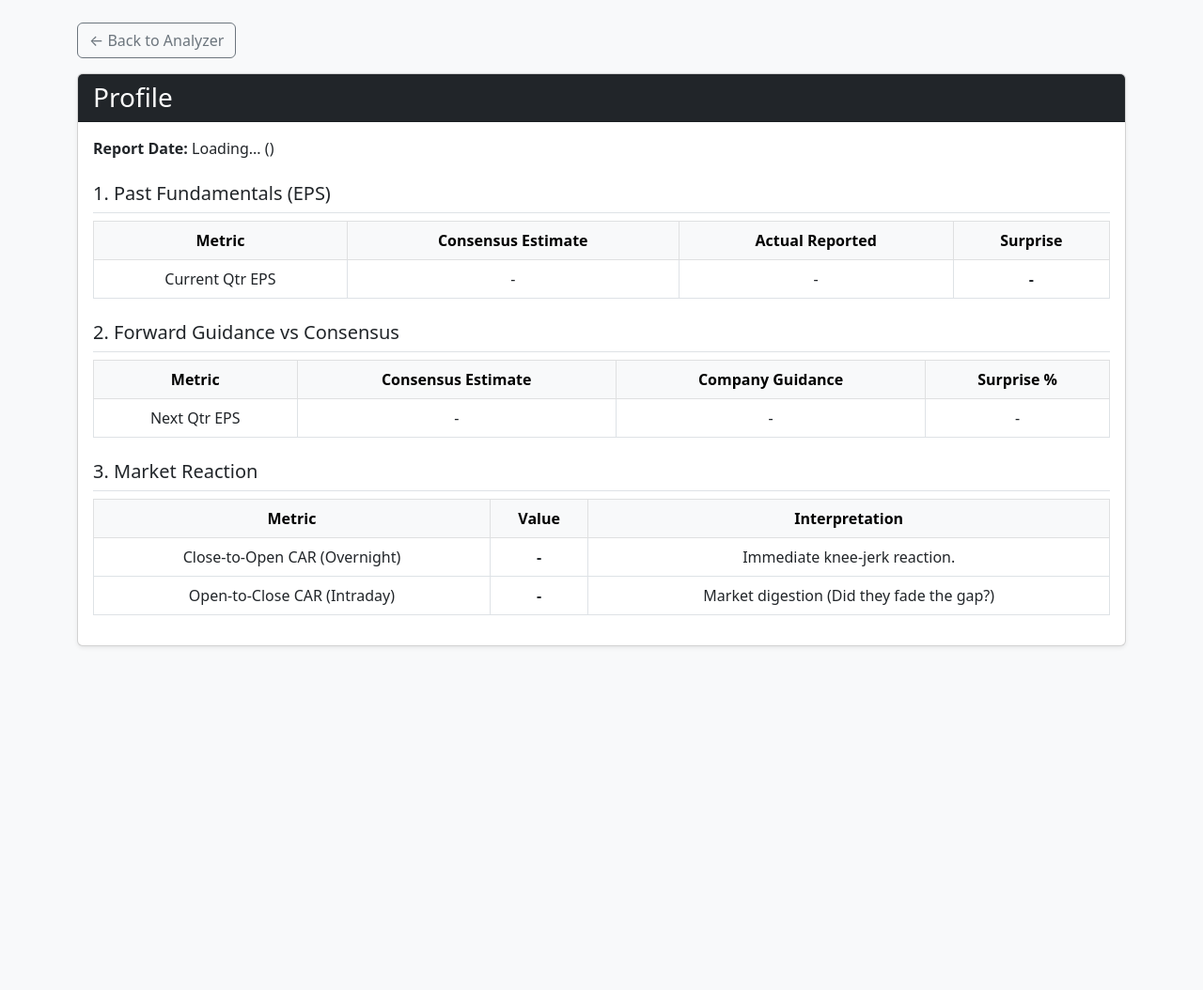
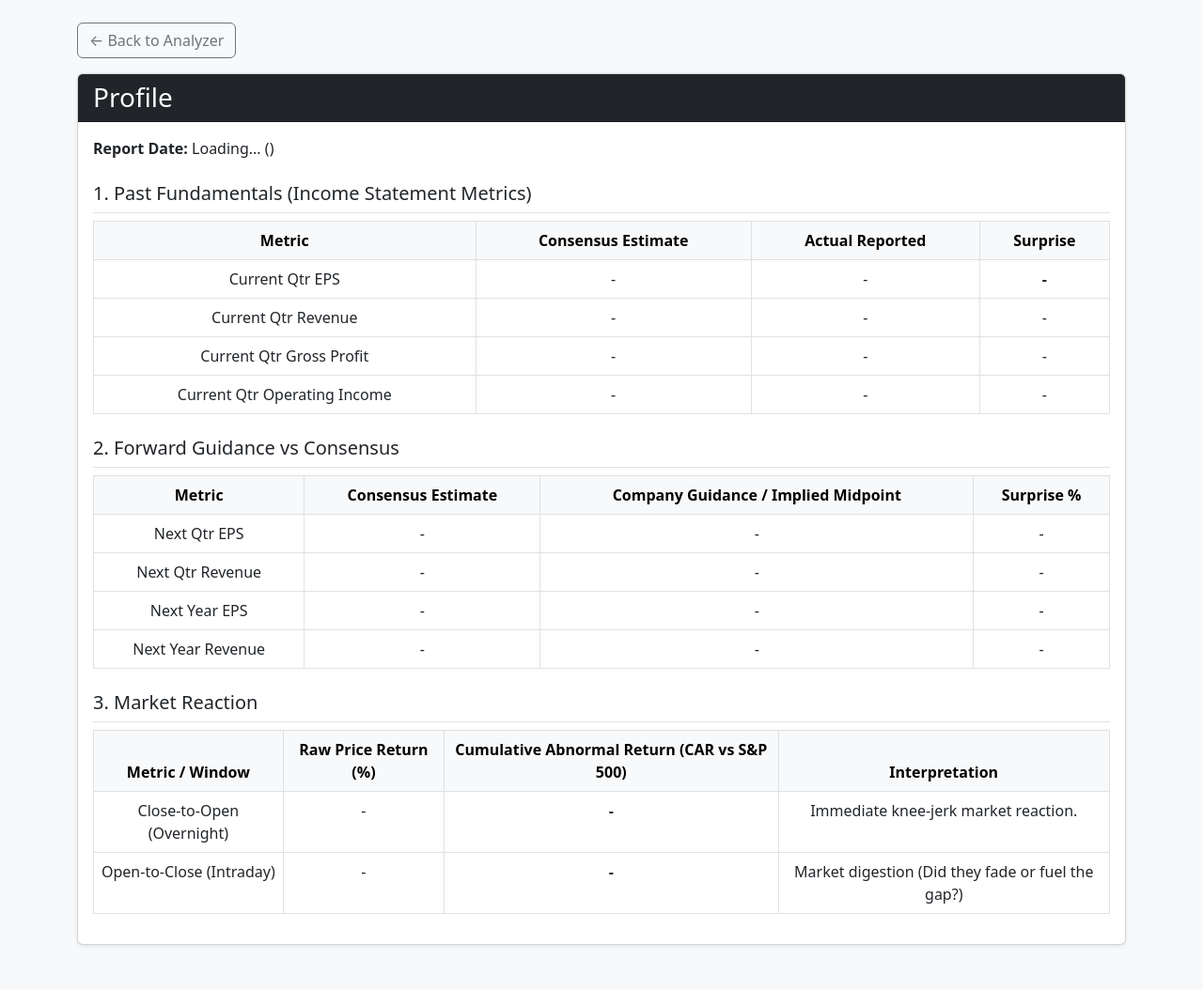
Before and after one commit to aaronlnl/EquityAnalyzer, a Flask app: template templates/ticker.html in a window 1280 px wide. Shown: the whole page at 94% size. Before the commit the page ends 689 px from the top, so only its background shows below. Run offline with Flask 3, Linux system fonts and the light colour scheme; the template is opened without the code that fills it, so the values that code supplies are empty; some libraries are stand-ins or nearby versions.

Commit message:
- Bug fix for main page - Included more details in profile page

```diff
--- a/templates/ticker.html
+++ b/templates/ticker.html
@@ -16,7 +16,7 @@
             <div class="card-body">
                 <p><strong>Report Date:</strong> <span id="report_date">Loading...</span> (<span id="timing"></span>)</p>
 
-                <h5 class="mt-4 border-bottom pb-2">1. Past Fundamentals (EPS)</h5>
+                <h5 class="mt-4 border-bottom pb-2">1. Past Fundamentals (Income Statement Metrics)</h5>
                 <table class="table table-bordered text-center">
                     <thead class="table-light">
                         <tr><th>Metric</th><th>Consensus Estimate</th><th>Actual Reported</th><th>Surprise</th></tr>
@@ -28,20 +28,56 @@
                             <td id="eps_actual">-</td>
                             <td id="eps_surprise" class="fw-bold">-</td>
                         </tr>
+                        <tr>
+                            <td>Current Qtr Revenue</td>
+                            <td>-</td>
+                            <td id="rev_actual">-</td>
+                            <td>-</td>
+                        </tr>
+                        <tr>
+                            <td>Current Qtr Gross Profit</td>
+                            <td>-</td>
+                            <td id="gross_profit_actual">-</td>
+                            <td>-</td>
+                        </tr>
+                        <tr>
+                            <td>Current Qtr Operating Income</td>
+                            <td>-</td>
+                            <td id="op_income_actual">-</td>
+                            <td>-</td>
+                        </tr>
                     </tbody>
                 </table>
 
                 <h5 class="mt-4 border-bottom pb-2">2. Forward Guidance vs Consensus</h5>
                 <table class="table table-bordered text-center">
                     <thead class="table-light">
-                        <tr><th>Metric</th><th>Consensus Estimate</th><th>Company Guidance</th><th>Surprise %</th></tr>
+                        <tr><th>Metric</th><th>Consensus Estimate</th><th>Company Guidance / Implied Midpoint</th><th>Surprise %</th></tr>
                     </thead>
                     <tbody>
                         <tr>
                             <td>Next Qtr EPS</td>
-                            <td id="guidance_eps_cons">-</td>
-                            <td id="guidance_eps_act">-</td>
-                            <td id="guidance_eps_surp">-</td>
+                            <td id="guidance_qtr_eps_cons">-</td>
+                            <td id="guidance_qtr_eps_act">-</td>
+                            <td id="guidance_qtr_eps_surp">-</td>
+                        </tr>
+                        <tr>
+                            <td>Next Qtr Revenue</td>
+                            <td id="guidance_qtr_rev_cons">-</td>
+                            <td id="guidance_qtr_rev_act">-</td>
+                            <td id="guidance_qtr_rev_surp">-</td>
+                        </tr>
+                        <tr>
+                            <td>Next Year EPS</td>
+                            <td id="guidance_year_eps_cons">-</td>
+                            <td id="guidance_year_eps_act">-</td>
+                            <td id="guidance_year_eps_surp">-</td>
+                        </tr>
+                        <tr>
+                            <td>Next Year Revenue</td>
+                            <td id="guidance_year_rev_cons">-</td>
+                            <td id="guidance_year_rev_act">-</td>
+                            <td id="guidance_year_rev_surp">-</td>
                         </tr>
                     </tbody>
                 </table>
@@ -49,18 +85,20 @@
                 <h5 class="mt-4 border-bottom pb-2">3. Market Reaction</h5>
                 <table class="table table-bordered text-center">
                     <thead class="table-light">
-                        <tr><th>Metric</th><th>Value</th><th>Interpretation</th></tr>
+                        <tr><th>Metric / Window</th><th>Raw Price Return (%)</th><th>Cumulative Abnormal Return (CAR vs S&P 500)</th><th>Interpretation</th></tr>
                     </thead>
                     <tbody>
                         <tr>
-                            <td>Close-to-Open CAR (Overnight)</td>
+                            <td>Close-to-Open (Overnight)</td>
+                            <td id="raw_overnight">-</td>
                             <td id="car_overnight" class="fw-bold">-</td>
-                            <td>Immediate knee-jerk reaction.</td>
+                            <td>Immediate knee-jerk market reaction.</td>
                         </tr>
                         <tr>
-                            <td>Open-to-Close CAR (Intraday)</td>
+                            <td>Open-to-Close (Intraday)</td>
+                            <td id="raw_intraday">-</td>
                             <td id="car_intraday" class="fw-bold">-</td>
-                            <td>Market digestion (Did they fade the gap?)</td>
+                            <td>Market digestion (Did they fade or fuel the gap?)</td>
                         </tr>
                     </tbody>
                 </table>
@@ -70,37 +108,71 @@
 
     <script>
         const symbol = "{{ symbol }}";
+
+        function populateGuidanceRow(prefix, dataObject) {
+            const consEl = document.getElementById(`${prefix}_cons`);
+            const actEl = document.getElementById(`${prefix}_act`);
+            const surpEl = document.getElementById(`${prefix}_surp`);
+
+            if (dataObject && dataObject.guidance !== undefined && dataObject.guidance !== null) {
+                if (consEl) consEl.innerText = typeof dataObject.consensus === 'number' ? dataObject.consensus.toLocaleString() : (dataObject.consensus || "-");
+                if (actEl) actEl.innerText = typeof dataObject.guidance === 'number' ? dataObject.guidance.toLocaleString() : dataObject.guidance;
+                if (surpEl) {
+                    surpEl.innerText = typeof dataObject.surprise_percent === 'number' ? dataObject.surprise_percent.toFixed(2) + '%' : "-";
+                }
+            } else {
+                if (consEl) consEl.innerText = "-";
+                if (actEl) actEl.innerText = "No Guidance Provided";
+                if (surpEl) surpEl.innerText = "-";
+            }
+        }
+
         fetch(`/api/ticker/${symbol}`)
             .then(response => response.json())
             .then(data => {
-                // Header
-                document.getElementById('report_date').innerText = data.report_date;
-                document.getElementById('timing').innerText = data.timing;
+                // Metadata
+                document.getElementById('report_date').innerText = data.report_date || "N/A";
+                document.getElementById('timing').innerText = data.timing || "N/A";
 
-                // EPS
-                if(data.eps_data) {
-                    document.getElementById('eps_est').innerText = data.eps_data.eps_est;
-                    document.getElementById('eps_actual').innerText = data.eps_data.eps_actual;
-                    document.getElementById('eps_surprise').innerText =
-                        `${data.eps_data.surprise_percent.toFixed(2)}% (SUE: ${data.eps_data.sue.toFixed(2)})`;
+                // 1. Past Fundamentals
+                if (data.eps_data) {
+                    document.getElementById('eps_est').innerText = (data.eps_data.eps_est !== undefined && data.eps_data.eps_est !== null) ? data.eps_data.eps_est : "-";
+                    document.getElementById('eps_actual').innerText = (data.eps_data.eps_actual !== undefined && data.eps_data.eps_actual !== null) ? data.eps_data.eps_actual : "-";
+                    if (data.eps_data.surprise_percent !== undefined && data.eps_data.surprise_percent !== null && data.eps_data.sue !== undefined && data.eps_data.sue !== null) {
+                        document.getElementById('eps_surprise').innerText = `${Number(data.eps_data.surprise_percent).toFixed(2)}% (SUE: ${Number(data.eps_data.sue).toFixed(2)})`;
+                    } else {
+                        document.getElementById('eps_surprise').innerText = "-";
+                    }
                 }
 
-                // Guidance
-                if(data.guidance_data && data.guidance_data.quarter && data.guidance_data.quarter.EPS) {
-                    const g = data.guidance_data.quarter.EPS;
-                    document.getElementById('guidance_eps_cons').innerText = g.consensus.toFixed(2);
-                    document.getElementById('guidance_eps_act').innerText = g.guidance.toFixed(2);
-                    document.getElementById('guidance_eps_surp').innerText = g.surprise_percent.toFixed(2) + '%';
-                } else {
-                    document.getElementById('guidance_eps_act').innerText = "No Guidance Provided";
+                if (data.revenue_data) {
+                    document.getElementById('rev_actual').innerText = data.revenue_data.revenue ? '$' + data.revenue_data.revenue.toLocaleString() : "-";
+                    document.getElementById('gross_profit_actual').innerText = data.revenue_data.gross_profit ? '$' + data.revenue_data.gross_profit.toLocaleString() : "-";
+                    document.getElementById('op_income_actual').innerText = data.revenue_data.op_income ? '$' + data.revenue_data.op_income.toLocaleString() : "-";
                 }
 
-                // Reaction
-                if(data.market_data) {
-                    document.getElementById('car_overnight').innerText = data.market_data.close_to_open_car.toFixed(2) + '%';
-                    document.getElementById('car_intraday').innerText = data.market_data.open_to_close_car.toFixed(2) + '%';
+                // 2. Forward Guidance vs Consensus
+                if (data.guidance_data) {
+                    const q = data.guidance_data.quarter || {};
+                    const y = data.guidance_data.year || {};
+
+                    populateGuidanceRow('guidance_qtr_eps', q.EPS);
+                    populateGuidanceRow('guidance_qtr_rev', q.Revenue);
+                    populateGuidanceRow('guidance_year_eps', y.EPS);
+                    populateGuidanceRow('guidance_year_rev', y.Revenue);
                 }
-            });
+
+                // 3. Market Reaction
+                if (data.market_data) {
+                    const formatPct = val => (val !== undefined && val !== null) ? Number(val).toFixed(2) + '%' : '-';
+
+                    document.getElementById('raw_overnight').innerText = formatPct(data.market_data.close_to_open_change);
+                    document.getElementById('raw_intraday').innerText = formatPct(data.market_data.open_to_close_change);
+                    document.getElementById('car_overnight').innerText = formatPct(data.market_data.close_to_open_car);
+                    document.getElementById('car_intraday').innerText = formatPct(data.market_data.open_to_close_car);
+                }
+            })
+            .catch(err => console.error("Error populating metrics:", err));
     </script>
 </body>
 </html>
```
Also changed, not shown: templates/index.html (+22 -8 lines).
